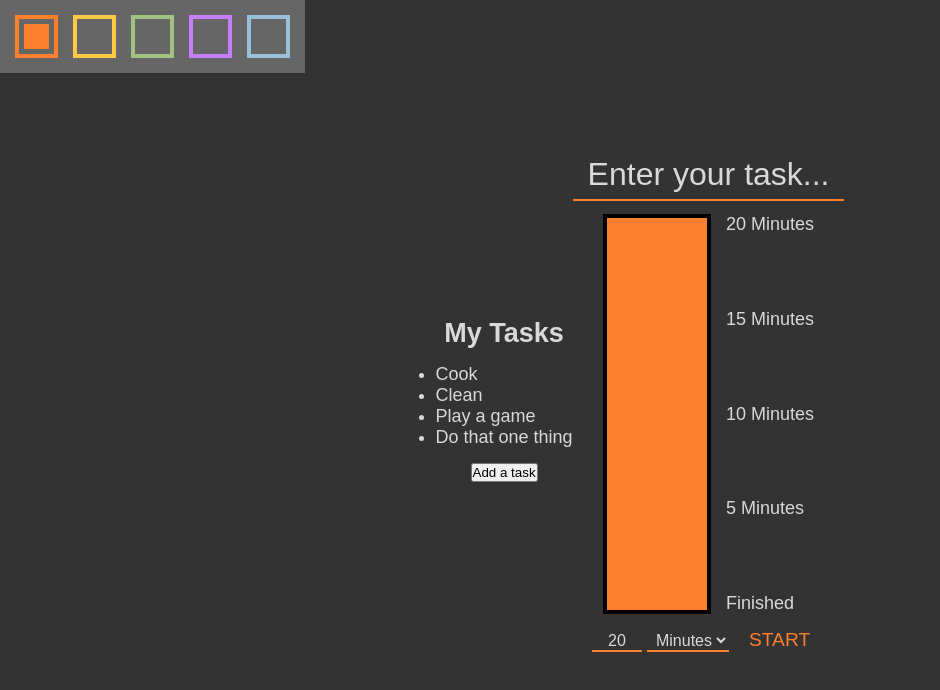
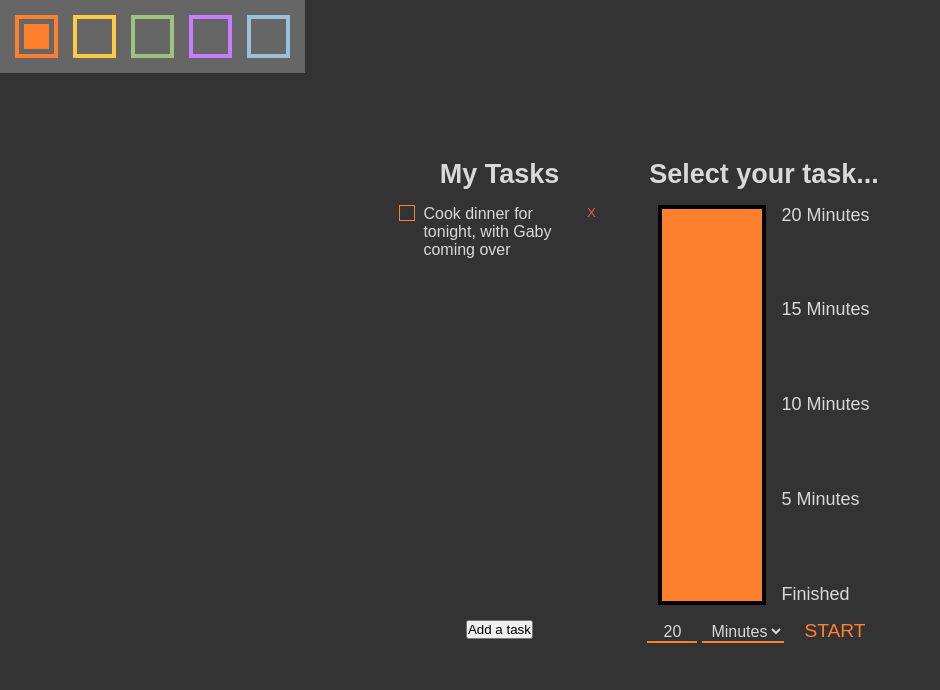
Before and after one commit to KeeghanM/visual-timer, a plain HTML site: page index.html in a window 1280 px wide. Shown: the whole page, without its empty margins (0-940 px from the left). Drawn offline with Linux system fonts and the light colour scheme.

Commit message:
Task item styling

```diff
--- a/index.html
+++ b/index.html
@@ -36,22 +36,23 @@
     </label>
   </div>
 
+  <div class="tab-container">
+
     <div class="section">
       <h2>My Tasks</h2>
       <ul class="tasks">
-      <li class="task">Cook</li>
-      <li class="task">Clean</li>
-      <li class="task">Play a game</li>
-      <li class="task">Do that one thing</li>
+        <li class="task">
+          <span>
+            <button class="complete-task" data-task-id="123"></button>
+            Cook dinner for tonight, with Gaby coming over
+          </span>
+          <button class="delete-task" data-task-id="123">X</button>
+        </li>
       </ul>
       <button class="add-task">Add a task</button>
     </div>
-
     <div class="section">
-    <div class="timer-title">
-      <span class="timer-text">Enter your task...</span>
-      <input type="text" value="Enter your task..." autocomplete="off" class="timer-input" />
-    </div>
+      <h2 class="timer-title">Select your task...</h2>
       <div class="timer-container">
         <div class="timer-bar"></div>
         <div class="timer-labels">
@@ -72,6 +73,7 @@
         <button class="timer-start">Start</button>
       </div>
     </div>
+  </div>
 
 </body>
 
--- a/main.js
+++ b/main.js
@@ -9,16 +9,6 @@ document.querySelectorAll(".color-option").forEach((option) => {
   })
 })
 
-// Changing the size of the input box
-// for a pretty display of the title
-let timerTitleSpan = document.querySelector(".timer-text")
-let timerTitleInput = document.querySelector(".timer-input")
-
-timerTitleInput.addEventListener("input", resizeInput)
-function resizeInput() {
-  timerTitleSpan.innerHTML = this.value
-}
-resizeInput.call(timerTitleInput)
 
 // Updating the timer numbers based on
 // what has been selected
@@ -46,7 +36,6 @@ let timerLength, timeRemaining, updateDelay
 let timer = document.querySelector(".timer")
 document.querySelector(".timer-start").addEventListener("click", () => {
   document.querySelector(".start-container").hidden = true
-  timerTitleInput.style.setProperty("box-shadow", "none")
 
   updateDelay = timeTypeSelector.value == "Hours" ? 60000 : 1000
   timerLength = timeValueInput.value * updateDelay * 60
@@ -65,6 +54,5 @@ function updateTimer() {
     dingSound.play()
     document.querySelector(".start-container").hidden = false
     timer.style.setProperty("--timerHeight", "100%")
-    timerTitleInput.style.setProperty("box-shadow", "var(--bottomBoxShadow)")
   }
 }
--- a/style.css
+++ b/style.css
@@ -61,6 +61,12 @@ body {
   opacity: 1;
 }
 
+.tab-container {
+  display: flex;
+  flex-direction: row;
+  gap: 3rem;
+}
+
 .section {
   display: flex;
   flex-direction: column;
@@ -68,36 +74,56 @@ body {
   gap: var(--globalPadding);
 }
 
-.timer-title {
-  position: relative;
+.tasks {
+  height: 50vh;
+  max-height: 400px;
+  display: flex;
+  flex-direction: column;
+  gap: var(--globalPadding);
+  list-style: none;
+  width: 100%;
+}
+
+.task {
+  max-width: 200px;
+  font-size: 1rem;
   display: flex;
   flex-direction: row;
-  justify-content: center;
-  gap: var(--globalPadding);
+  gap: 0.5rem;
+  justify-content: space-between;
+}
+.task span {
+  display: flex;
+  flex-direction: row;
+  gap: 0.5rem;
+}
+.task button {
+  border: none;
+  background: none;
+  position: relative;
+  width: 1rem;
+  height: 1rem;
+  min-width: 1rem;
+  min-height: 1rem;
+}
+.task .complete-task {
+  color: var(--timerColor);
+  border: 1px solid var(--timerColor);
+  font-size: 0.5rem;
+}
+.task .complete-task:hover {
+  cursor: pointer;
+}
+.task .complete-task:hover::after {
+  content: "X";
 }
 
-.timer-input,
-.timer-text {
-  padding: 0;
-  font-size: 2rem;
-  color: inherit;
-  min-width: 50px;
-  min-height: 50px;
-  padding-inline: var(--globalPadding);
+.task .delete-task {
+  color: rgb(241, 86, 86);
 }
-
-.timer-text {
-  white-space: pre;
-  visibility: hidden;
-}
-
-.timer-input {
-  position: absolute;
-  inset: 0;
-  background: none;
-  border: none;
-  outline: none;
-  box-shadow: var(--bottomBoxShadow);
+.task .delete-task:hover {
+  cursor: pointer;
+  box-shadow: 0 1px 0px 0px rgb(241, 86, 86);
 }
 
 .timer-container {
```
Lines whose indentation alone changed are shown as unchanged.
